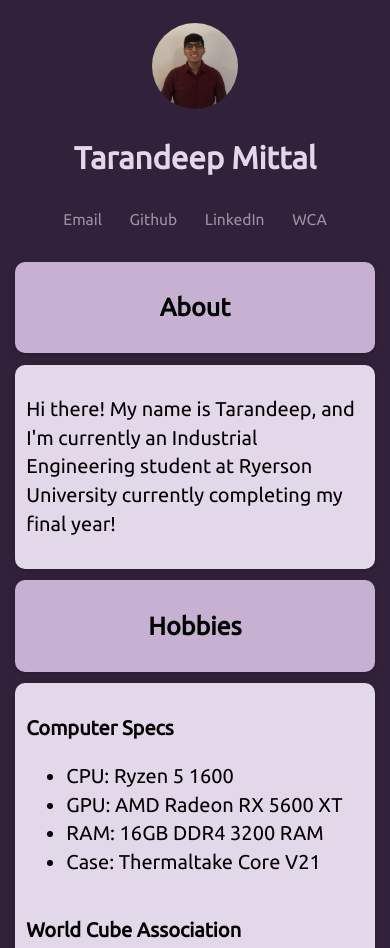
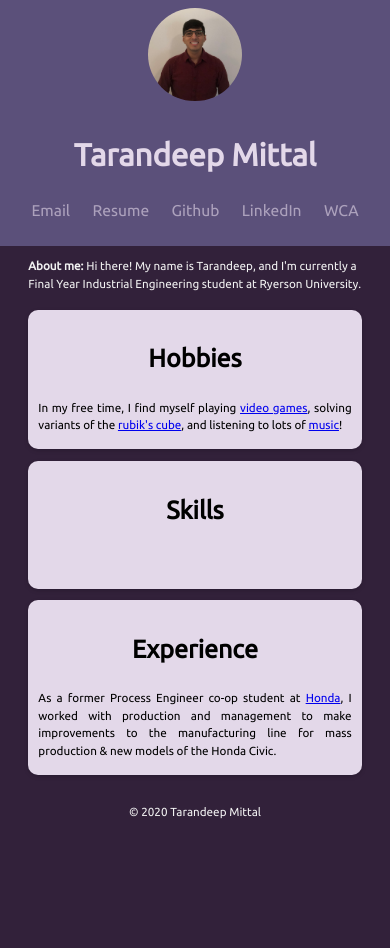
Before and after one commit to tdmittens/personal-website, a plain HTML site: page index.html in a window 390 px wide. Shown: the top 948 px of the page. After the commit the page ends 844 px from the top, so only its background shows below. Drawn offline with Linux system fonts and the light colour scheme.

Commit message:
description updates
Description updates for github

```diff
--- a/index.html
+++ b/index.html
@@ -23,6 +23,7 @@
                 <h1>Tarandeep Mittal</h1>
                 <ul class="links">
                     <li><a href="mailto:tmittal@ryerson.ca">Email</a></li>
+                    <li><a href="https://ryersonprod-my.sharepoint.com/:b:/g/personal/tmittal_ryerson_ca/EaMP7UIW5fNBpak7nJiFl4cBqBl3NiJxjbB5ypyGC-L8jQ?e=husxuJ">Resume</a></li>
                     <li><a href="https://github.com/tdmittens">Github</a></li>
                     <li><a href="https://www.linkedin.com/in/tarandeepmittal/">LinkedIn</a></li>
                     <li><a href="https://www.worldcubeassociation.org/persons/2014MITT02">WCA</a></li>
@@ -41,49 +42,35 @@
         </header>
 
         <!-- ABOUT ME -->
-        <div id="about-me-header" class="subject">
-            <h2>About</h2>
+        <div id="about-me">
+            <span> <b>About me: </b>Hi there! My name is Tarandeep, and I'm currently a Final Year Industrial Engineering student at Ryerson University.</span>
         </div>
 
-        <div id="about-me" class="text">
-            <p>Hi there! My name is Tarandeep, and I'm currently an Industrial Engineering student at Ryerson University currently completing my final year!</p>
+        <!--Skillset-->
+        <div id="skillset" class="text">
+            <h2>Skills</h2>
+            <p></p>
+
         </div>
 
         <!-- EXPERIENCE -->
-        <div id="experience-header" class="subject">
+        <div id="experience" class="text">
             <h2>Experience</h2>
-        </div>
-        <div id="experience" class="text">
-            <div>
-                <h3>Work Experience</h3>
-                <p>Lorem ipsum dolor sit, amet consectetur adipisicing elit. Ipsa corporis tempora modi officia quidem ea? Sit, libero et. A delectus saepe esse error perferendis mollitia maxime eveniet ratione praesentium nam.</p>
-            </div>
-            <div>
-                <h3>Extra-Curricular Activites</h3>
-                <p>Lorem ipsum, dolor sit amet consectetur adipisicing elit. Consectetur, molestiae assumenda numquam omnis corporis dicta esse voluptatem odio nam. Aspernatur quod maxime dolore cumque optio ad animi iure ducimus? Commodi!</p>
-            </div>
+            <span>As a former Process Engineer co-op student at <a href="http://www.hondacanadamfg.ca/">Honda</a>, I worked with production and management to make improvements to the manufacturing line for mass production & new models of the Honda Civic.</span>
         </div>
 
         <!-- HOBBIES -->
-        <div id="hobbies-header" class="subject">
+        <div id="hobbies" class="text">
             <h2>Hobbies</h2>
-        </div>
-        <div id="hobbies" class="text">
-            <div>
-                <h3>Computer Specs</h3>
-                <ul>
-                    <li>CPU: Ryzen 5 1600</li>
-                    <li>GPU: AMD Radeon RX 5600 XT</li>
-                    <li>RAM: 16GB DDR4 3200 RAM</li>
-                    <li>Case: Thermaltake Core V21</li>
-                </ul>
-            </div>
-            <div>
-                <h3>World Cube Association</h3>
-                <p>Lorem ipsum dolor sit amet consectetur adipisicing elit. Aliquid nisi cumque fugit officiis modi tempore laudantium distinctio. Sunt, beatae quidem, doloremque eligendi delectus veniam maiores nobis reiciendis possimus ducimus veritatis.</p>
-            </div>
+            <span>In my free time, I find myself playing <a href="https://steamcommunity.com/id/dipmaestro/"> video games</a>,
+                solving variants of the <a href="https://www.worldcubeassociation.org/persons/2014MITT02">rubik's cube</a>,
+                and listening to lots of <a href="https://open.spotify.com/user/mittaltarandeep">music</a>!
+            </span>
         </div>
 
+        <div id="footer">
+            <p>© 2020 Tarandeep Mittal</p>
+        </div>
     </div>
 </body>
 </html>
--- a/src/css/styles.css
+++ b/src/css/styles.css
@@ -1,5 +1,6 @@
 * {
     box-sizing: border-box;
+    font-size: 1.42vw;
   }
 
 .container{
@@ -10,20 +11,16 @@
     display:grid;
     width: 100%;
     height: 100vh;
-    grid-template-columns: 0.75fr 0.5fr 3fr 0.75fr;
-    /*grid-template-rows: 0.5fr 1fr 1fr 1fr;*/
+    grid-template-columns: 0.3fr 1fr 1fr 1fr 0.3fr;
     grid-template-areas:
-        ". top-header top-header ."
-        ". about-me-header about-me ."
-        ". experience-header experience ."
-        ". hobbies-header hobbies .";
-    grid-gap: 0.7rem;
-    padding: 2%
+        "top-header top-header top-header top-header top-header"
+        ". about-me about-me about-me ."
+        ". hobbies skillset experience ."
+        "footer footer footer footer footer";
+    grid-gap: 1rem;
 }
 
 body{
-    margin: 100;
-    padding: 0;
     /*min-width: 320px;*/
     /*background: linear-gradient(to right,
     rgba(0,107,142,1),
@@ -34,6 +31,7 @@ body{
     font-size: 20px;
     line-height: 1.4285em;
     color: #f2f2f2;
+    margin: 0
     /*color: rgba(0,0,0,.87);*/
     /*background-color: #cceeff;*/
     /*padding: 20px 250px 20px*/
@@ -71,6 +69,7 @@ body{
 #top-header{
     text-align: center;
     grid-area: top-header;
+    background-color: #5B507A;
     /*background-image: url(/src/images/toronto-skyli9ne.jpg);
     background-size: 100% 100%;*/
     border: 5%;
@@ -87,7 +86,7 @@ body{
     display: flex;
     justify-content: center;
     text-align: center;
-    gap: 8%;
+    gap: 6%;
 }
 
 .links li{
@@ -137,28 +136,10 @@ body{
 }
 */
 
-.subject{
-    display: flex;
-    flex-direction: column;
-    justify-content: center;
-    align-items: center;
-    background-color: #C7B1D3;
-    color: black;
-    box-shadow: rgba(3,8,20,0.1) 0px 0.15rem 0.5rem, rgba(2, 8, 20, 0.1) 0px 0.075rem 0.175rem;
-    height: 100%;
-    width: 100%;
-    border-radius: 10px;
-    transition: all 500ms;
-    background-size: cover;
-    background-position: center;
-    background-repeat: no-repeat;
-    padding: 3%;
-}
-
 .text{
     display: flex;
     flex-direction: column;
-    justify-content: center;
+    align-items: center;
     background-color: #E3D8E9;
     color: black;
     box-shadow: rgba(3,8,20,0.1) 0px 0.15rem 0.5rem, rgba(2, 8, 20, 0.1) 0px 0.075rem 0.175rem;
@@ -170,30 +151,34 @@ body{
     background-position: center;
     background-repeat: no-repeat;
     padding: 3%;
+    line-height: 1.5;
 }
 
-#about-me-header{
-    grid-area:about-me-header;
+.text span {
+    text-align: justify;
 }
 
 #about-me{
     grid-area: about-me;
+    line-height: 1.5;
 }
 
-#hobbies-header{
-    grid-area: hobbies-header;
+#skillset{
+    grid-area:skillset
 }
 
 #hobbies{
     grid-area: hobbies;
 }
 
-#experience-header{
-    grid-area: experience-header;
-}
 
 #experience{
     grid-area: experience;
+}
+
+#footer{
+    grid-area:footer;
+    text-align: center;
 }
 
 h1{
@@ -213,22 +198,20 @@ h4{
     font-size: 18px;
 }
 
-p {
-    font-size: 20px;
-}
-
-@media only screen and (max-width: 770px) {
+@media only screen and (max-width: 1000px) {
+    *{
+        font-size: 3vw;
+    }
     .container{
-        grid-template-columns: 1fr;
+        grid-template-columns: 0.05fr 1fr 0.05fr;
         /*grid-template-rows: 2fr 0.1fr 2fr 0.1fr 2fr 0.1fr 2fr;*/
         grid-template-areas:
-            "top-header"
-            "about-me-header"
-            "about-me"
-            "hobbies-header"
-            "hobbies"
-            "experience-header"
-            "experience";
+            "top-header top-header top-header"
+            ". about-me ."
+            ". hobbies ."
+            ". skillset ."
+            ". experience ."
+            "footer footer footer";
     }
     #top-header h1 {
         font-size: 8vw;
```
Also changed, not shown: index copy.html (deleted, +0 -102 lines), src/css/testing.css (deleted, +0 -41 lines).
